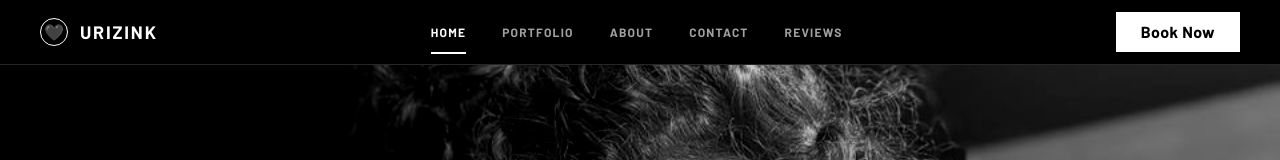
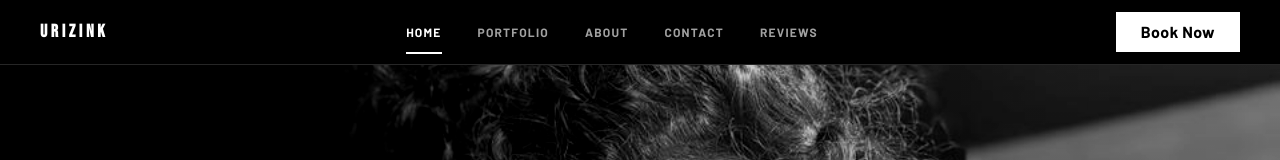
Before and after one commit to NizarHatab/urizink, a Next.js app: page / in a window 1280 px wide. Shown: the top 160 px of the page. Built offline with nearby package versions, Linux system fonts and the light colour scheme; no server answers; the database is empty.

Commit message:
remove the heart logo from header

```diff
--- a/src/components/layout/header.tsx
+++ b/src/components/layout/header.tsx
@@ -14,13 +14,11 @@ export default function Header() {
     <header className="sticky top-0 z-50 bg-black border-b border-neutral-800">
       <div className="flex items-center justify-between px-5 md:px-10 h-16">
         {/* LOGO */}
-        <Link href="/" className="flex items-center gap-3">
-          <div className="w-7 h-7 rounded-full border border-white flex items-center justify-center">
-            🖤
-          </div>
-          <span className="text-lg font-black tracking-widest uppercase">
-            UrizInk
-          </span>
+        <Link
+          href="/"
+          className="font-display text-lg font-black uppercase tracking-[0.2em] text-white"
+        >
+          UrizInk
         </Link>
 
         {/* DESKTOP NAV */}
```
